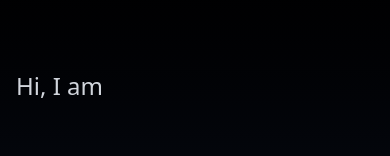
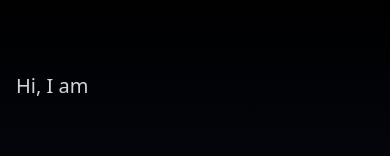
Before and after one commit to vardhu032/VardhuPortfolio, a React (Vite) app: page / in a window 390 px wide. Shown: the part 153-309 px from the top of the page. Built offline with nearby package versions, Linux system fonts and the light colour scheme.

Commit message:
updated resposivness of hero.tsx heading

```diff
--- a/src/components/Hero.tsx
+++ b/src/components/Hero.tsx
@@ -11,7 +11,7 @@ export default function Hero() {
   return (
     <section className="min-h-screen flex flex-col items-center justify-center px-4 relative">
       <div className="max-w-4xl w-full">
-        <h1 className="text-2xl text-gray-300">Hi, I am</h1>
+        <h1 className="text-xl md:text-2xl text-gray-300">Hi, I am</h1>
         <PixelScanner />
         <RotatingRole />
         <p className="text-gray-400 text-center mt-8 text-lg max-w-2xl mx-auto">
```
